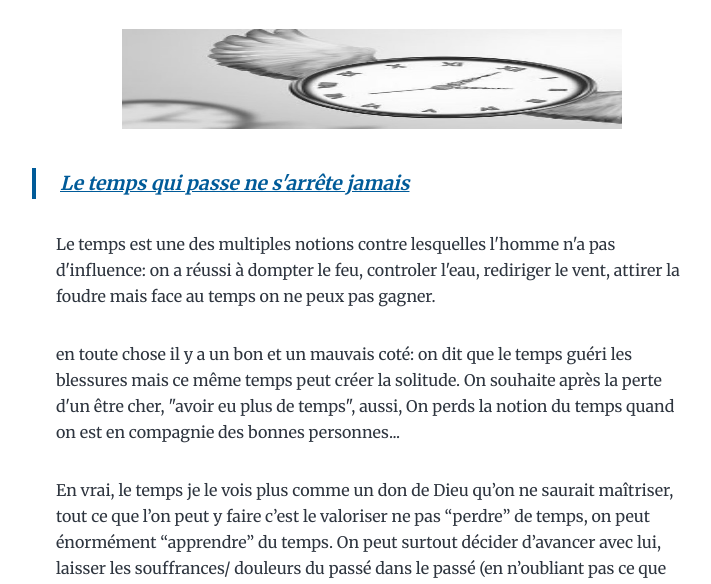
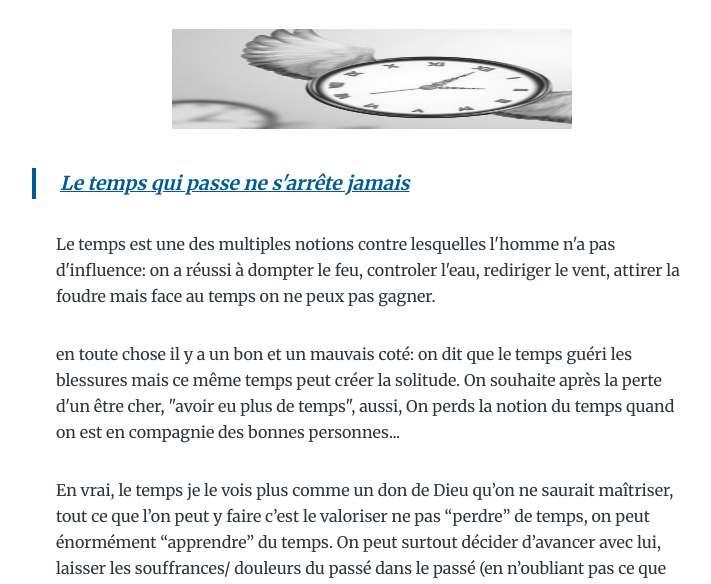
Before and after one commit to norayda/comosus, a Gatsby site: page /hello-world/timeflies/ in a window 1280 px wide. Shown: the part 211-795 px from the top of the page, without its empty margins (268-979 px from the left). Built offline with nearby package versions, Linux system fonts and the light colour scheme; Gatsby itself is replaced by a stand-in of ours.

Commit message:
Update timeflies.md

```diff
--- a/content/blog/hello-world/timeflies.md
+++ b/content/blog/hello-world/timeflies.md
@@ -5,7 +5,7 @@ description: "Le temps qui passe ne se rattrape pas"
 ---
 
 <p align="center">
-  <img src="flies.jpg" width="500" height="100" >
+  <img src="flies.jpg" width="400" height="100" >
 </p>
 
 >[**Le temps qui passe ne s'arrête jamais**](https://www.youtube.com/watch?v=nUE80DTNxK4)
```
